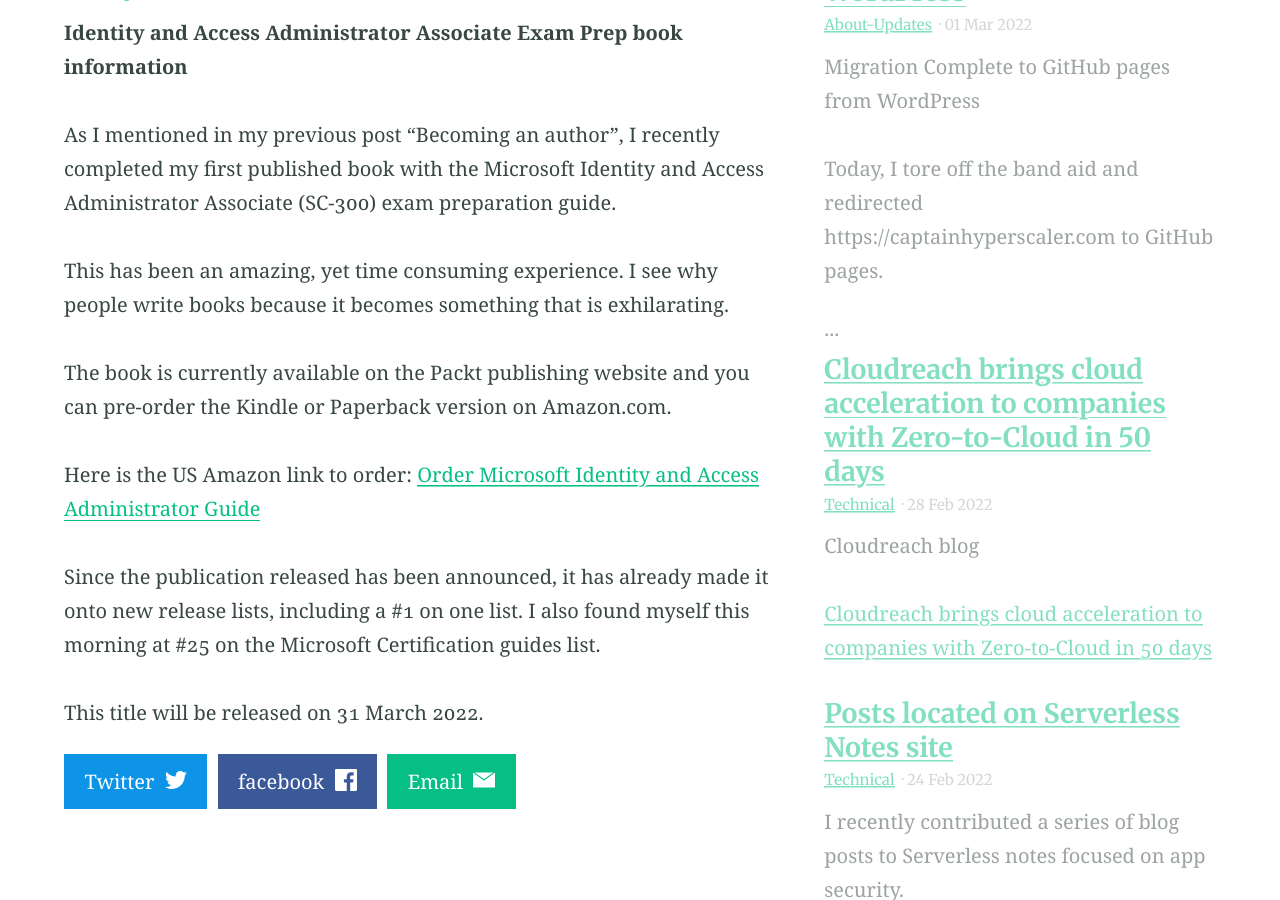
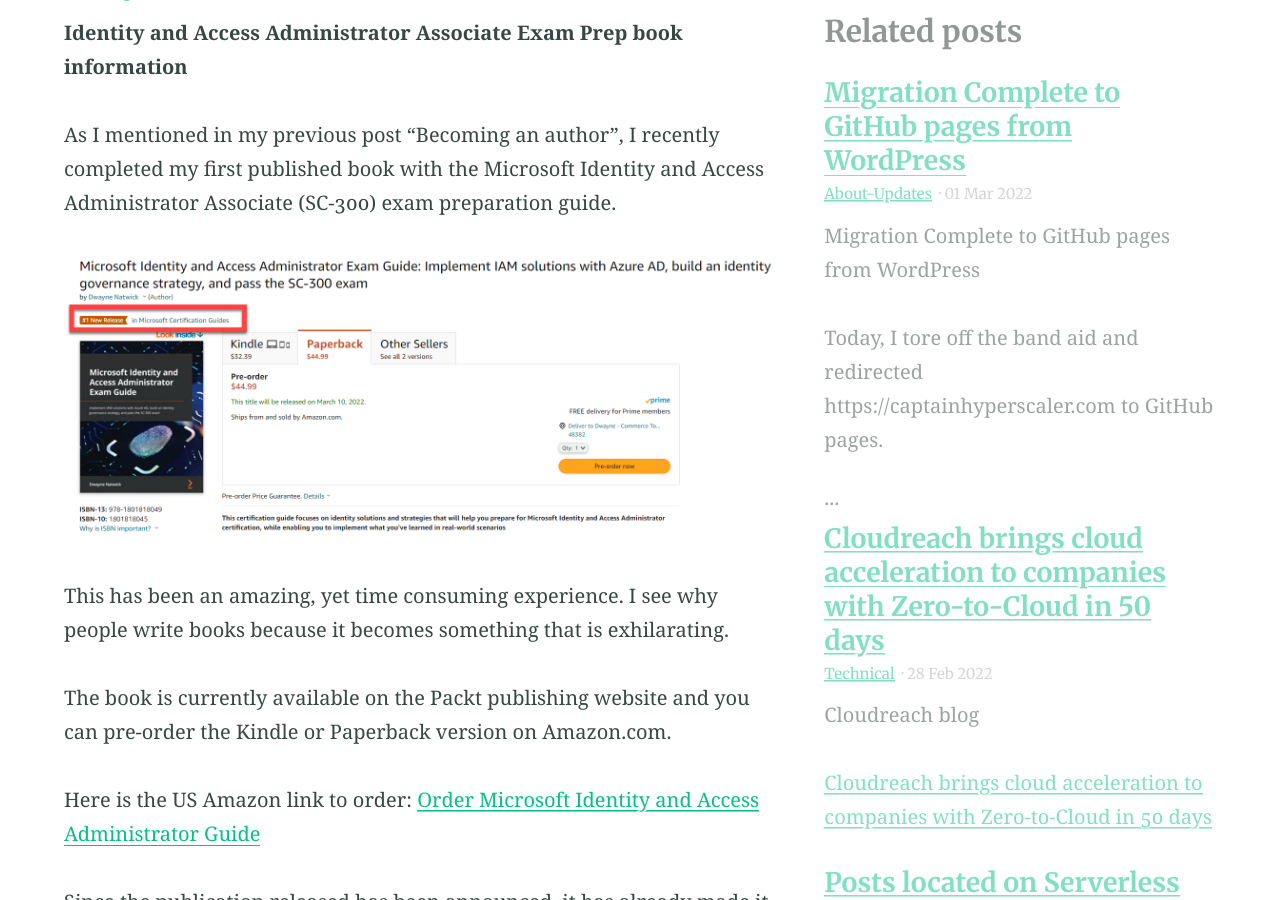
Before and after one commit to captainhyperscaler/captainhyperscaler.github.io, a Jekyll site: the page built from _posts/2022-02-17-identity-and-access-admin-book.md, in a window 1280 px wide and 900 px high, scrolled down 652 px. Built offline with Jekyll 4.4.1, drawn with Linux system fonts in a browser that asks for light colours.

Commit message:
image update

```diff
--- a/_posts/2022-02-17-identity-and-access-admin-book.md
+++ b/_posts/2022-02-17-identity-and-access-admin-book.md
@@ -10,6 +10,8 @@ aside: true
 
 As I mentioned in my previous post "Becoming an author", I recently completed my first published book with the Microsoft Identity and Access Administrator Associate (SC-300) exam preparation guide.
 
+![](/images/no1certguideSC300.png)
+
 This has been an amazing, yet time consuming experience.  I see why people write books because it becomes something that is exhilarating.
 
 The book is currently available on the Packt publishing website and you can pre-order the Kindle or Paperback version on Amazon.com.
```
Also changed, not shown: images/no1certguide.png (added), images/no1certguideSC300.png (added).
